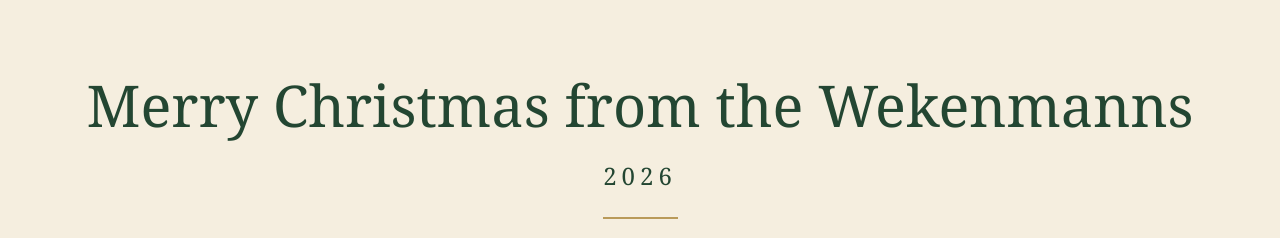
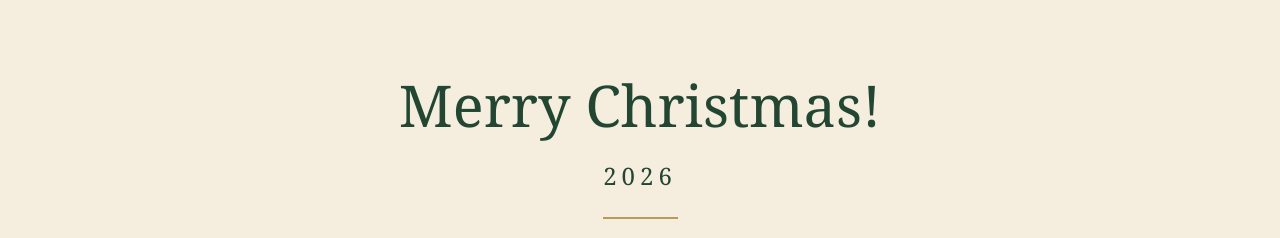
Before and after one commit to reaganweken/wekenmann-family, a plain HTML site: page index.html in a window 1280 px wide. Shown: the top 238 px of the page. Drawn offline with Linux system fonts and the light colour scheme.

Commit message:
Update index.html

```diff
--- a/index.html
+++ b/index.html
@@ -133,7 +133,7 @@
 <body>
 
   <header>
-    <h1>Merry Christmas from the Wekenmanns</h1>
+    <h1>Merry Christmas!</h1>
     <h2>2026</h2>
     <div class="gold-line"></div>
   </header>
```
